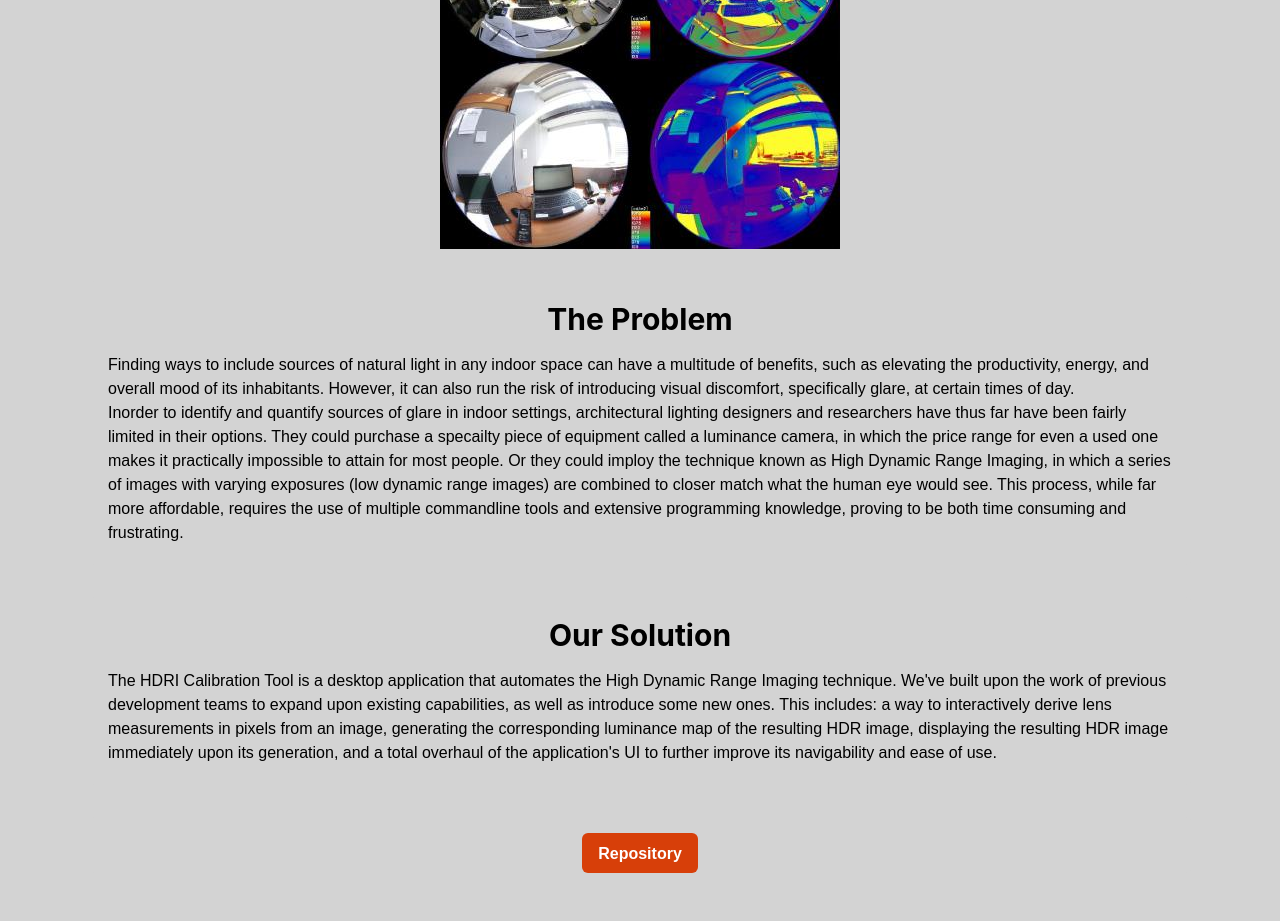
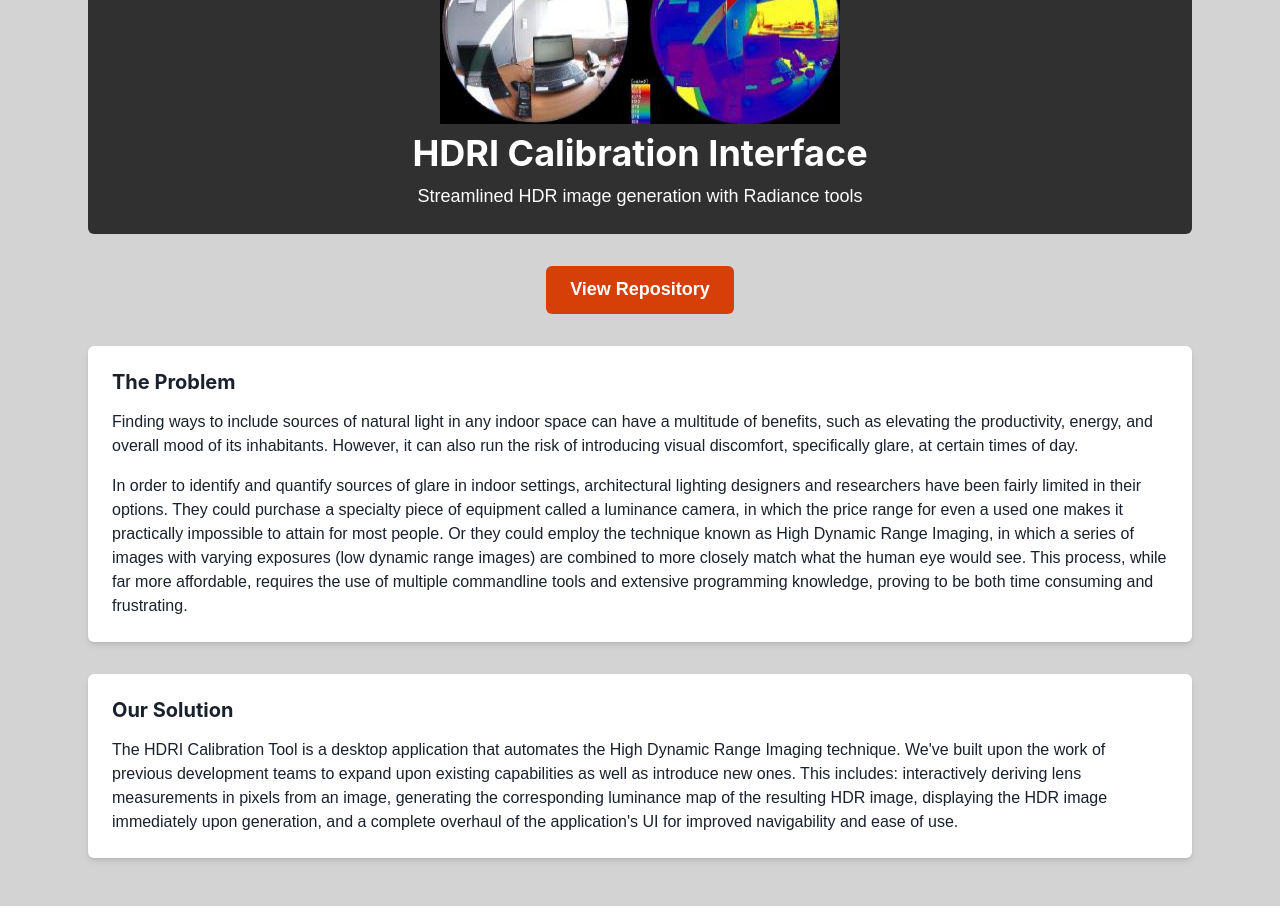
Before and after one commit to ArtinL/hdri-landing, a React (Create React App) app: page / in a window 1280 px wide. Shown: the part 420-1341 px from the top of the page. Built offline with nearby package versions, Linux system fonts and the light colour scheme.

Commit message:
Quickstart page and styling

```diff
--- a/src/App.tsx
+++ b/src/App.tsx
@@ -4,6 +4,7 @@ import Home from './pages/Home';
 import Technical from './pages/Technical';
 import Team from './pages/Team';
 import DefaultPage from './pages/DefaultPage';
+import Quickstart from './pages/quickstart';
 import './index.css';
 
 export default function App() {
@@ -14,6 +15,7 @@ export default function App() {
           <Route index element={<Home />} />
           <Route path="technical" element={<Technical />} />
           <Route path="team" element={<Team />} />
+          <Route path="quickstart" element={<Quickstart />} />
         </Route>
       </Routes>
     </Router>
--- a/src/components/nav-bar/NavBar.tsx
+++ b/src/components/nav-bar/NavBar.tsx
@@ -22,6 +22,9 @@ export default function NavBar() {
           <ChakraLink as={Link} to="/team" fontWeight="bold" color="white" _hover={{ color: 'lightgray' }}>
             Team
           </ChakraLink>
+          <ChakraLink as={Link} to="/quickstart" fontWeight="bold" color="white" _hover={{ color: 'lightgray' }}>
+            Quick Start
+          </ChakraLink>
         </Flex>
       </Flex>
     </Box>
--- a/src/pages/Home.tsx
+++ b/src/pages/Home.tsx
@@ -4,42 +4,54 @@ import bruh from "../assets/bruh.jpeg";
 export default function Home() {
   return (
     <VStack spacing={8} align="stretch" p={8} bg="lightgray" minH="100vh">
-      <VStack bg="#303030" p={5} borderRadius="md" color="white" justifyContent="center" alignItems="center" display="flex">
-        <Heading mb={4}>Welcome to the HDRI Calibration Interface</Heading>
-        <Text fontSize={20}>Your tool for simplifying glare analysis.</Text>
+      {/* Header */}
+      <VStack bg="#303030" p={6} borderRadius="md" color="white" textAlign="center">
+        <Image src={bruh} alt="HDRI Logo" boxSize="400px" />
+        <Heading>HDRI Calibration Interface</Heading>
+        <Text fontSize="lg">Streamlined HDR image generation with Radiance tools</Text>
       </VStack>
-      <Box justifyContent="center" alignItems="center" display="flex"><Image src={bruh} alt="HDRI Logo" /></Box>
-      <Box bg="lightgray" p={5} borderRadius="md" color="black">
-        <Heading size="lg" mb={4} justifyContent="center" alignItems="center" display="flex">The Problem</Heading>
+
+      {/* Repository Button */}
+      <Box textAlign="center">
+        <Button
+          size="lg"
+          bg="#D73F09"
+          color="white"
+          _hover={{ bg: "darkgray" }}
+          onClick={() => window.open('https://github.com/radiantlab/HDRICalibrationTool', '_blank')}
+        >
+          View Repository
+        </Button>
+      </Box>
+
+      {/* The Problem Section */}
+      <Box bg="white" p={6} borderRadius="md" boxShadow="md">
+        <Heading size="md" mb={4}>The Problem</Heading>
         <Text>
           Finding ways to include sources of natural light in any indoor space can have a multitude of benefits,
           such as elevating the productivity, energy, and overall mood of its inhabitants. However, it can also
-          run the risk of introducing visual discomfort, specifically glare, at certain times of day. {'\n'}
+          run the risk of introducing visual discomfort, specifically glare, at certain times of day.
         </Text>
-        <Text>
-          Inorder to identify and quantify sources of glare in indoor settings, architectural lighting designers and
-          researchers have thus far have been fairly limited in their options. They could purchase a specailty piece of
-          equipment called a luminance camera, in which the price range for even a used one makes it practically impossible
-          to attain for most people. Or they could imploy the technique known as High Dynamic Range Imaging, in which a series
-          of images with varying exposures (low dynamic range images) are combined to closer match what the human eye would see.
-          This process, while far more affordable, requires the use of multiple commandline tools and extensive programming knowledge,
-          proving to be both time consuming and frustrating.
+        <Text mt={4}>
+          In order to identify and quantify sources of glare in indoor settings, architectural lighting designers and
+          researchers have been fairly limited in their options. They could purchase a specialty piece of equipment called
+          a luminance camera, in which the price range for even a used one makes it practically impossible to attain for most people.
+          Or they could employ the technique known as High Dynamic Range Imaging, in which a series of images with varying exposures
+          (low dynamic range images) are combined to more closely match what the human eye would see. This process, while far more
+          affordable, requires the use of multiple commandline tools and extensive programming knowledge, proving to be both time
+          consuming and frustrating.
         </Text>
       </Box>
-      <Box bg="lightgray" p={5} borderRadius="md" color="black">
-        <Heading size="lg" mb={4} justifyContent="center" alignItems="center" display="flex">Our Solution</Heading>
+
+      {/* Our Solution Section */}
+      <Box bg="white" p={6} borderRadius="md" boxShadow="md">
+        <Heading size="md" mb={4}>Our Solution</Heading>
         <Text>
-          The HDRI Calibration Tool is a desktop application that automates the High Dynamic Range Imaging technique. We've built upon
-          the work of previous development teams to expand upon existing capabilities, as well as introduce some new ones. This includes: a way to
-          interactively derive lens measurements in pixels from an image, generating the corresponding luminance map of the resulting
-          HDR image, displaying the resulting HDR image immediately upon its generation, and a total overhaul of the application's UI to
-          further improve its navigability and ease of use.
+          The HDRI Calibration Tool is a desktop application that automates the High Dynamic Range Imaging technique.
+          We've built upon the work of previous development teams to expand upon existing capabilities as well as introduce new ones.
+          This includes: interactively deriving lens measurements in pixels from an image, generating the corresponding luminance map of the resulting
+          HDR image, displaying the HDR image immediately upon generation, and a complete overhaul of the application's UI for improved navigability and ease of use.
         </Text>
-      </Box>
-      <Box bg="lightgray" borderRadius="md" justifyContent="center" alignItems="center" display="flex">
-        <Button mt={4} bg="#D73F09" color="white" _hover={{ bg: 'darkgray' }} onClick={() => window.open('https://github.com/radiantlab/HDRICalibrationTool', '_blank')}>
-          Repository
-        </Button>
       </Box>
     </VStack>
   );
--- /dev/null
+++ b/src/pages/quickstart.tsx
@@ -0,0 +1,85 @@
+import { Box, Heading, Text, VStack, List, ListItem, Button, Image } from '@chakra-ui/react';
+import logo from "../assets/icon.png";
+
+export default function Home() {
+  return (
+    <VStack spacing={8} align="stretch" p={8} bg="lightgray" minH="100vh">
+      {/* Header */}
+      <VStack bg="#303030" p={6} borderRadius="md" color="white" textAlign="center">
+        <Heading>Quick Start Guide</Heading>
+        <Text fontSize="lg">Streamlined HDR image generation with Radiance tools</Text>
+      </VStack>
+
+            {/* Repository Button */}
+      <Box textAlign="center">
+        <Button
+          size="lg"
+          bg="#D73F09"
+          color="white"
+          _hover={{ bg: "darkgray" }}
+          onClick={() => window.open('https://github.com/radiantlab/HDRICalibrationTool', '_blank')}
+        >
+          View Repository
+        </Button>
+      </Box>
+
+      {/* Install Dependencies */}
+      <Box bg="white" p={6} borderRadius="md" boxShadow="md">
+        <Heading size="md" mb={4}>Install Dependencies</Heading>
+        <List spacing={2} pl={4}>
+          <ListItem>Install <Text as="span" fontWeight="bold">Radiance</Text>, <Text as="span" fontWeight="bold">hdrgen</Text>, and <Text as="span" fontWeight="bold">dcraw_emu</Text>.</ListItem>
+          <ListItem>Ensure you record each tool’s install path.</ListItem>
+        </List>
+      </Box>
+
+      {/* Install Application */}
+      <Box bg="white" p={6} borderRadius="md" boxShadow="md">
+        <Heading size="md" mb={4}>Install Application</Heading>
+        <Text>Run the HDRI Calibration Interface installer for your platform.</Text>
+      </Box>
+
+      {/* Configure Settings */}
+      <Box bg="white" p={6} borderRadius="md" boxShadow="md">
+        <Heading size="md" mb={4}>Configure Settings</Heading>
+        <List spacing={2} pl={4}>
+          <ListItem>Open the app and navigate to <Text as="span" fontWeight="bold">Settings</Text>.</ListItem>
+          <ListItem>Set <Text as="span" fontWeight="bold">Radiance path</Text> (e.g. <Text as="code">/usr/local/radiance/bin</Text>).</ListItem>
+          <ListItem>Set <Text as="span" fontWeight="bold">hdrgen</Text> and <Text as="span" fontWeight="bold">dcraw_emu</Text> paths (e.g. <Text as="code">/usr/local/bin</Text>).</ListItem>
+          <ListItem>Choose your desired <Text as="span" fontWeight="bold">output folder</Text>.</ListItem>
+        </List>
+      </Box>
+
+      {/* Upload Images */}
+      <Box bg="white" p={6} borderRadius="md" boxShadow="md">
+        <Heading size="md" mb={4}>Upload Images</Heading>
+        <List spacing={2} pl={4}>
+          <ListItem>Click <Text as="span" fontWeight="bold">Select</Text> in the Image Selection panel.</ListItem>
+          <ListItem>Choose individual files or an entire folder (<Text as="code">.jpg</Text>, <Text as="code">.tif</Text>, RAW).</ListItem>
+          <ListItem>Confirm the image list and count.</ListItem>
+        </List>
+      </Box>
+
+      {/* Upload Response & Calibration Files */}
+      <Box bg="white" p={6} borderRadius="md" boxShadow="md">
+        <Heading size="md" mb={4}>Upload Response &amp; Calibration Files</Heading>
+        <List spacing={2} pl={4}>
+          <ListItem>Response file: <Text as="code">.rsp</Text></ListItem>
+          <ListItem>Calibration files: <Text as="code">.cal</Text></ListItem>
+          <ListItem>Refer to the <Text as="span" fontWeight="bold">example/</Text> directory for samples.</ListItem>
+        </List>
+      </Box>
+
+      {/* Generate HDR Image */}
+      <Box bg="white" p={6} borderRadius="md" boxShadow="md">
+        <Heading size="md" mb={4}>Generate HDR Image</Heading>
+        <List spacing={2} pl={4}>
+          <ListItem>Close <Text as="span" fontWeight="bold">Settings</Text>.</ListItem>
+          <ListItem>Click <Text as="span" fontWeight="bold">Generate HDR Image</Text> in the sidebar.</ListItem>
+          <ListItem>Monitor progress or resolve any error messages.</ListItem>
+        </List>
+      </Box>
+
+
+    </VStack>
+  );
+}
```
Also changed, not shown: src/pages/Team.tsx (+34 -18 lines), src/pages/Technical.tsx (+32 -11 lines).
